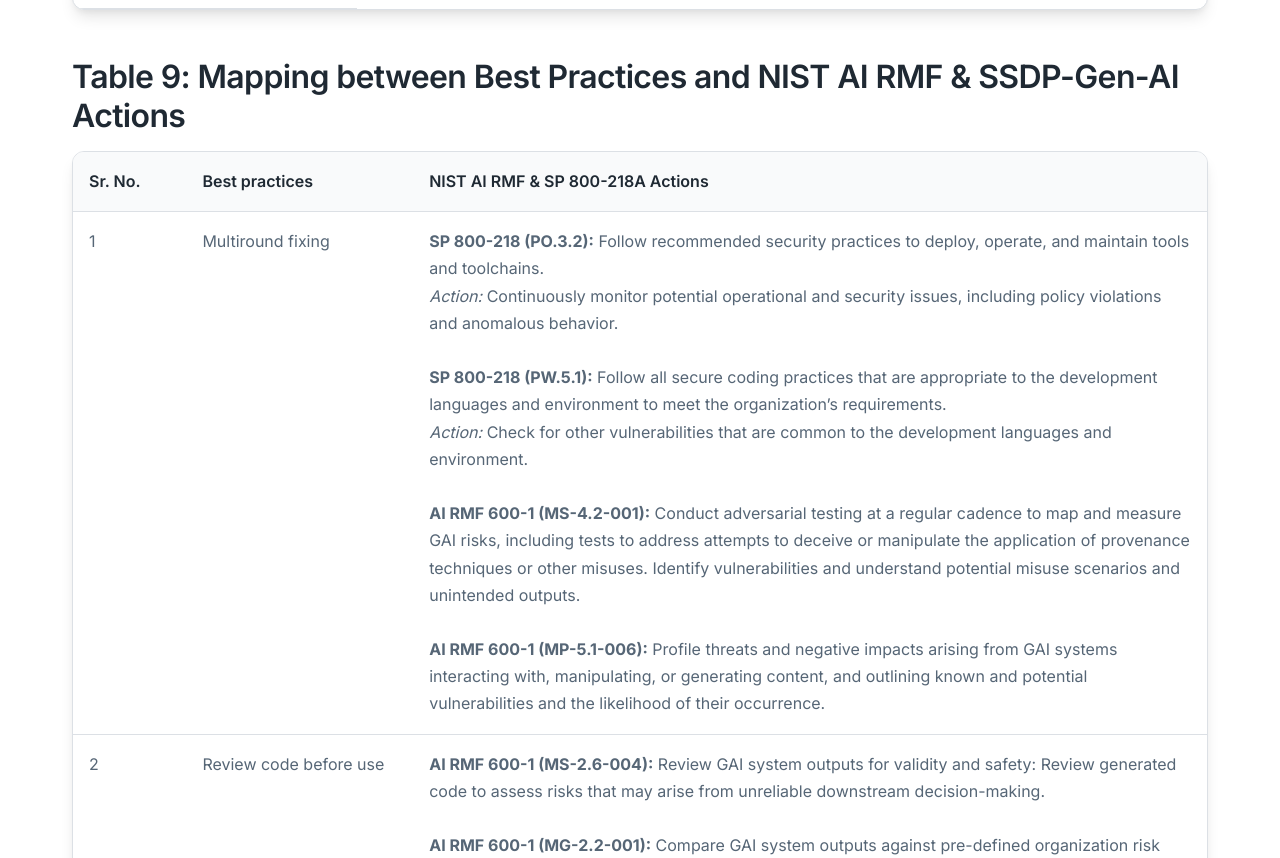
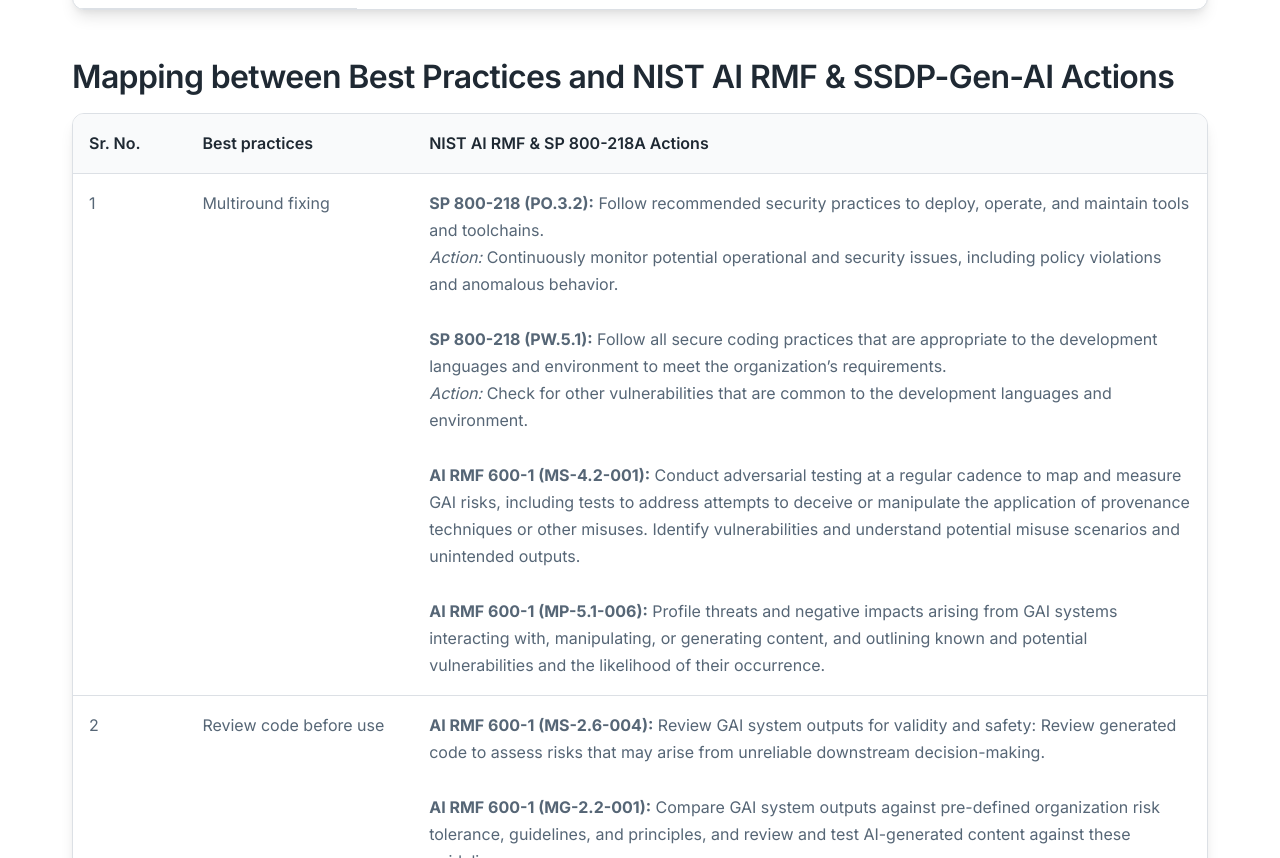
Before and after one commit to whis-19/research-team, a website: page guidance.html in a window 1280 px wide. Shown: the part 3009-3867 px from the top of the page. Drawn offline with Linux system fonts and the light colour scheme.

Commit message:
fixed typo

```diff
--- a/guidance.html
+++ b/guidance.html
@@ -512,7 +512,7 @@
             </table>
         </div>
 
-        <h2 id="practices-standards">Table 9: Mapping between Best Practices and NIST AI RMF & SSDP-Gen-AI Actions</h2>
+        <h2 id="practices-standards">Mapping between Best Practices and NIST AI RMF & SSDP-Gen-AI Actions</h2>
         <div class="table-container">
             <table>
                 <thead>
```
